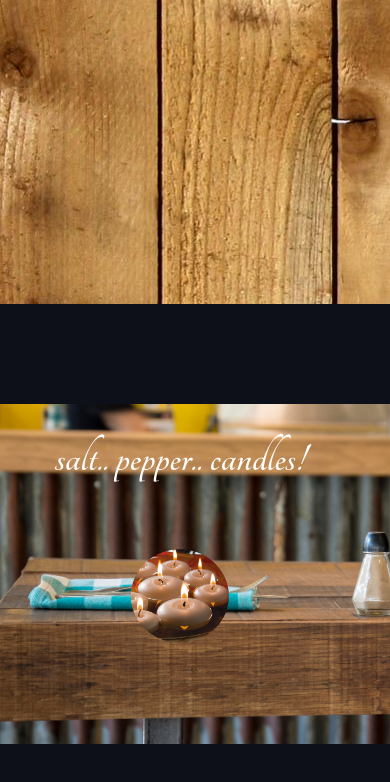
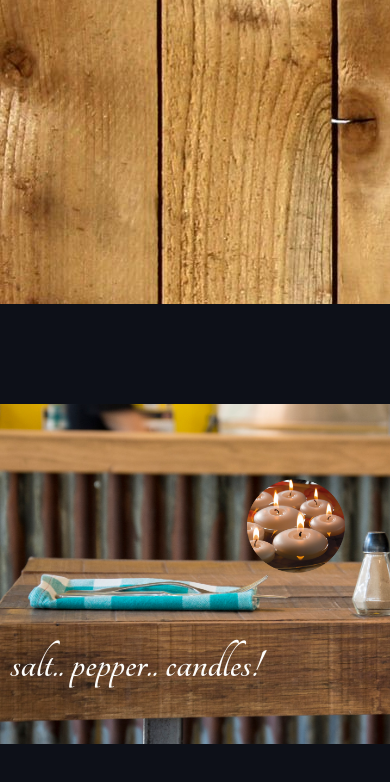
Before and after one commit to fortinw4/candlefuel, a website: page index.html in a window 390 px wide. Both pictures are taken after a click on the link "What are 3 things a restaurant can't do without?". Shown: the part 831-1613 px from the top of the page. Drawn offline with nearby package versions, Linux system fonts and the light colour scheme.

Commit message:
fix text bottom mobile

```diff
--- a/styles.css
+++ b/styles.css
@@ -113,7 +113,7 @@ h1, {
 .bottom-section img {
 	height: 30%;
 	width: 30%;
-	margin-top: 60px;
+	margin: 38px 0 96px -26px;
 }
 
 
```
